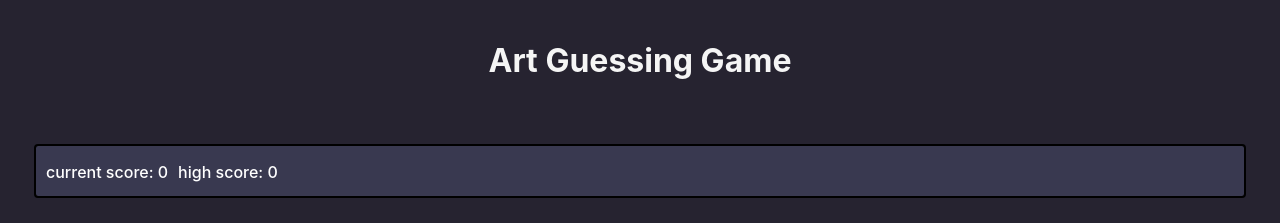
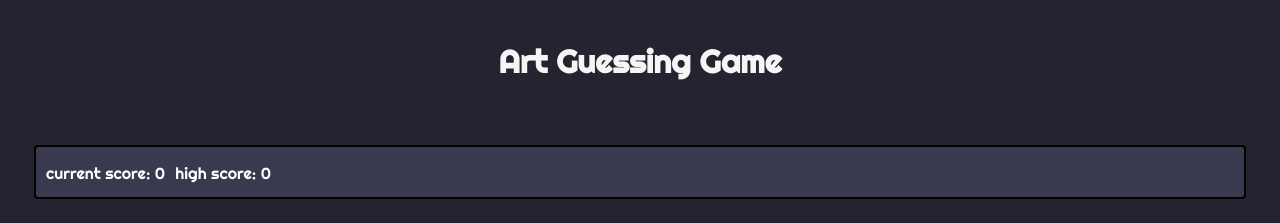
Before and after one commit to willhathaway/clicky-game, a React (Create React App) app: page / in a window 1280 px wide. Shown: the top 223 px of the page. Built offline with nearby package versions, Linux system fonts and the light colour scheme; the HTML template or start-up script is replaced by a standard one.

Commit message:
changed font for scores and title

```diff
--- a/src/App.css
+++ b/src/App.css
@@ -1,6 +1,9 @@
+@import url('https://fonts.googleapis.com/css2?family=Righteous&display=swap');
+
 .title {
     width: 100%;
     text-align: center;
     margin-bottom: 50px;
     color: whitesmoke;
+    font-family: 'Righteous', cursive;
   }
--- a/src/components/ImageCard/style.css
+++ b/src/components/ImageCard/style.css
@@ -14,8 +14,3 @@
     max-width: 100%;
     height: 200px;
   }
-
-  .card:hover {
-      transform: scale(1.01);
-      transition: 1s ease;
-  }
--- a/src/components/Scores/style.css
+++ b/src/components/Scores/style.css
@@ -1,3 +1,5 @@
+@import url('https://fonts.googleapis.com/css2?family=Righteous&display=swap');
+
 #scoresDiv {
     background: rgb(57, 57, 80);
     border-radius: 2px;
@@ -14,4 +16,5 @@
     float: left;
     font-weight: 500;
     margin-left: 10px;
+    font-family: 'Righteous', cursive;
 }
```
